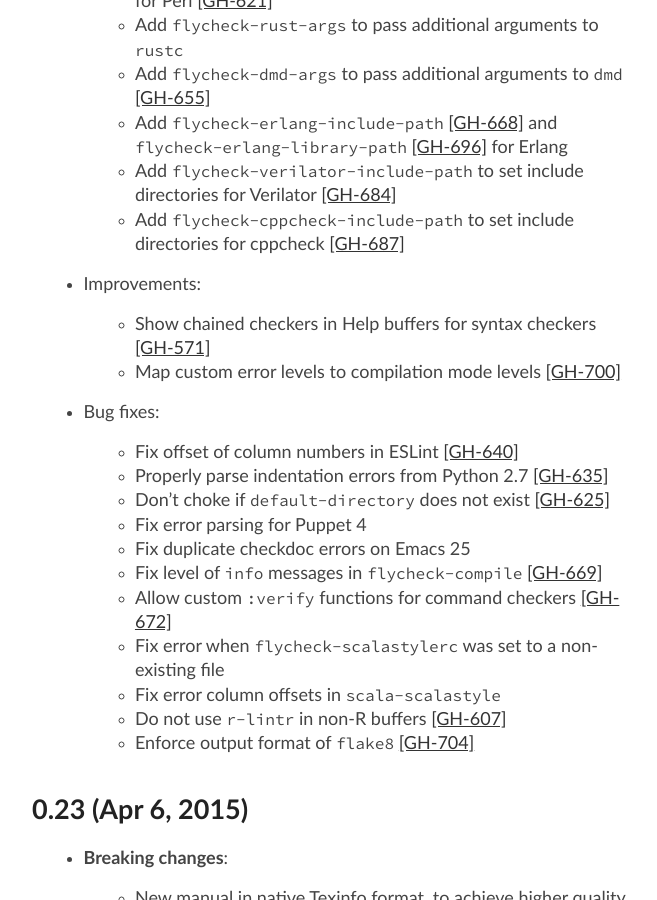
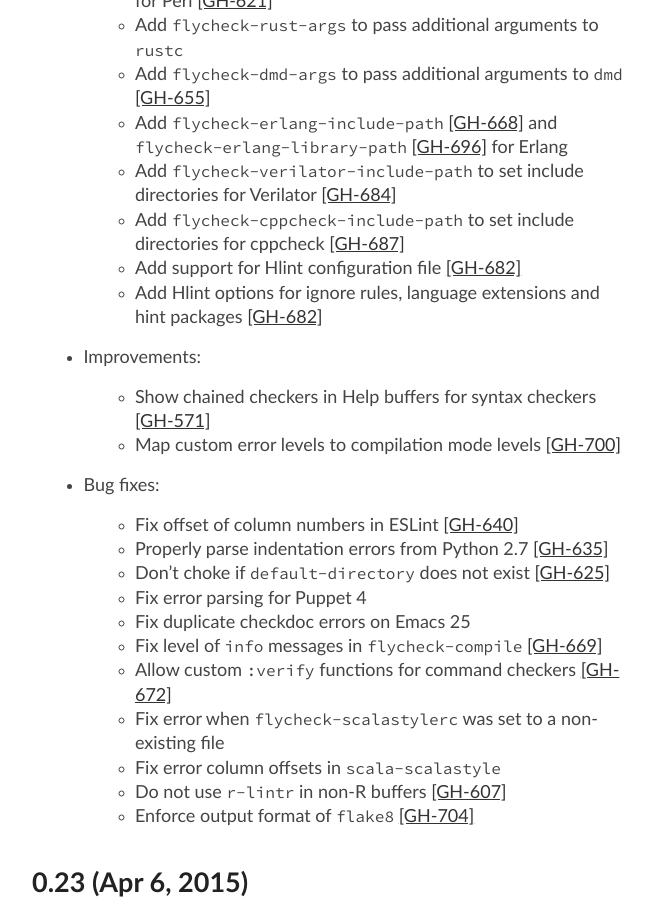
Before and after one commit to cmarqu/flycheck.github.io, a Jekyll site: the page built from changes.md, in a window 1280 px wide and 900 px high, scrolled down 550 px. Shown: the whole window, without its empty margins (258-915 px from the left). Built offline with Jekyll 4.4.1, drawn with Linux system fonts in a browser that asks for light colours.

Commit message:
Update manual from flycheck/flycheck@439368e

```diff
--- a/_includes/changes.md
+++ b/_includes/changes.md
@@ -24,6 +24,9 @@ master (in development)
     Verilator [[GH-684]](https://github.com/flycheck/flycheck/issues/684)
   - Add `flycheck-cppcheck-include-path` to set include directories for cppcheck
     [[GH-687]](https://github.com/flycheck/flycheck/issues/687)
+  - Add support for Hlint configuration file [[GH-682]](https://github.com/flycheck/flycheck/issues/682)
+  - Add Hlint options for ignore rules, language extensions and hint packages
+    [[GH-682]](https://github.com/flycheck/flycheck/issues/682)
 
 - Improvements:
 
```
Also changed, not shown: _includes/credits.md (+1 -0 lines).
